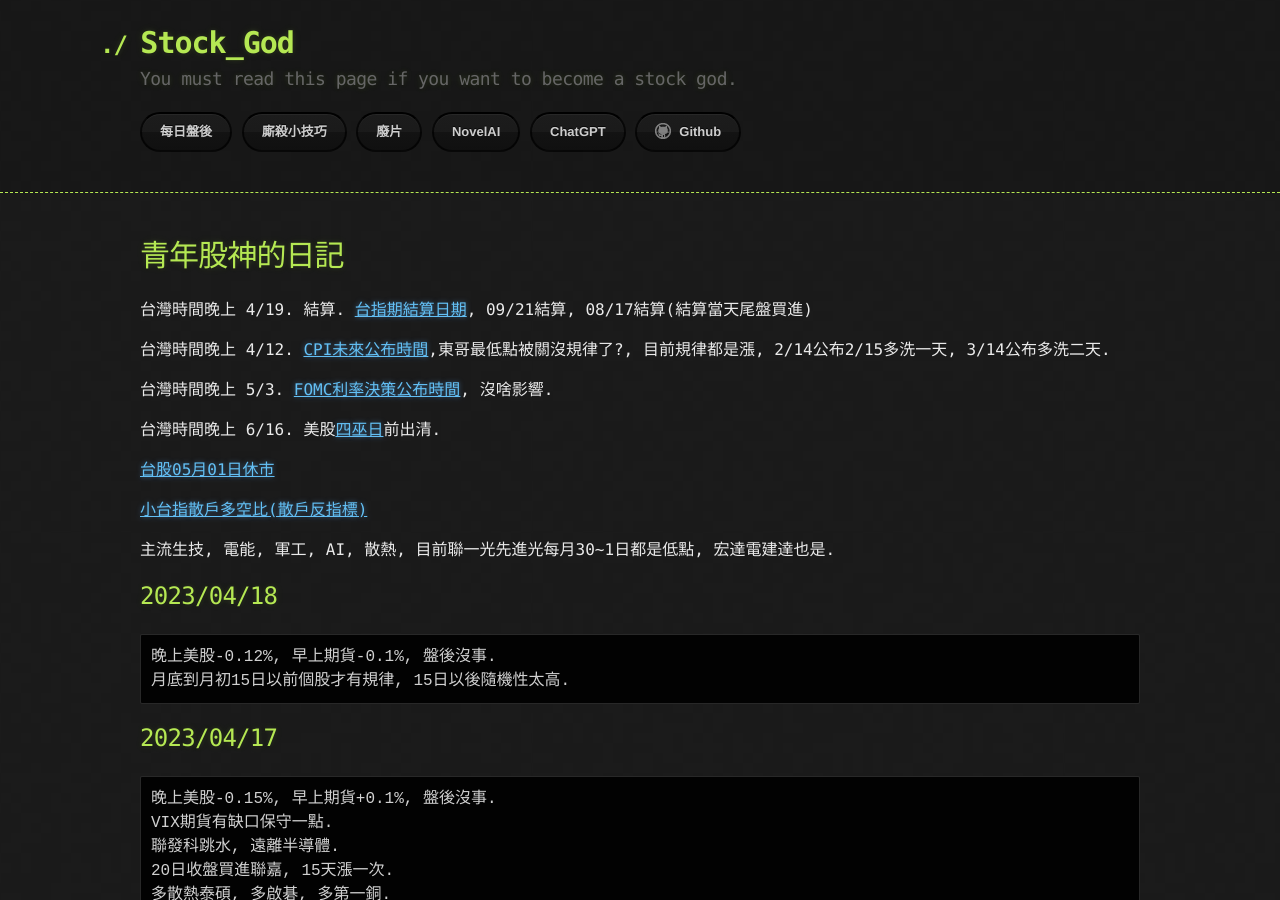
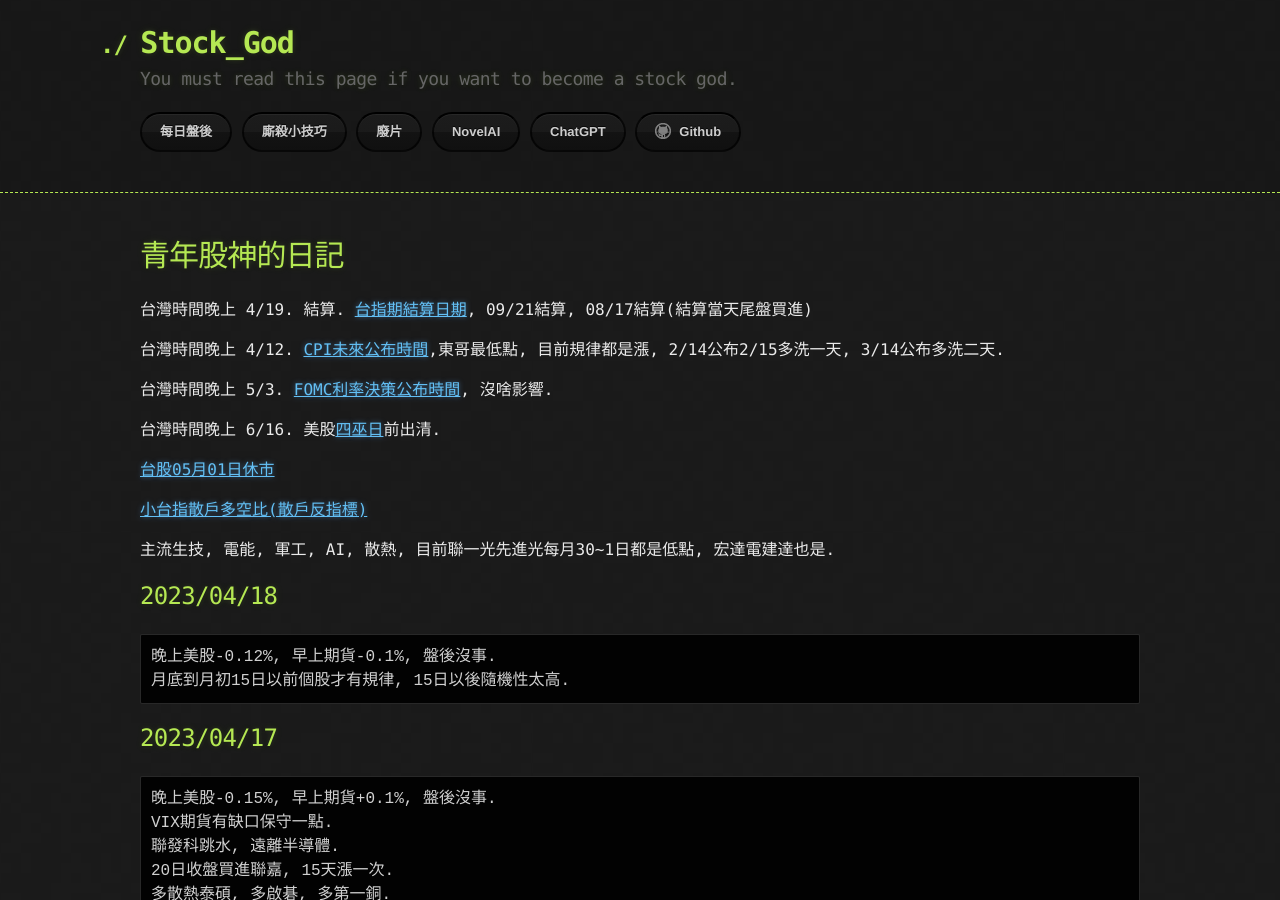
Before and after one commit to lepg5487/Stock_God, a Jekyll site: the page built from index.md, in a window 1280 px wide and 900 px high. Built offline with Jekyll 4.4.1, drawn with Linux system fonts in a browser that asks for light colours; our own code applies the rules of GitHub Pages for plain Markdown files.

Commit message:
Update index.md

```diff
--- a/index.md
+++ b/index.md
@@ -6,7 +6,7 @@
 
 台灣時間晚上 4/19. 結算. [台指期結算日期](https://www.taifex.com.tw/file/taifex/CHINESE/4/2023Calendar_cv1.pdf), 09/21結算, 08/17結算(結算當天尾盤買進)
 
-台灣時間晚上 4/12. [CPI未來公布時間](https://hk.investing.com/economic-calendar/cpi-733),東哥最低點被關沒規律了?, 目前規律都是漲, 2/14公布2/15多洗一天, 3/14公布多洗二天.
+台灣時間晚上 4/12. [CPI未來公布時間](https://hk.investing.com/economic-calendar/cpi-733),東哥最低點, 目前規律都是漲, 2/14公布2/15多洗一天, 3/14公布多洗二天.
 
 台灣時間晚上 5/3. [FOMC利率決策公布時間](https://www.cmegroup.com/cn-t/markets/interest-rates/cme-fedwatch-tool.html), 沒啥影響.
 
```
